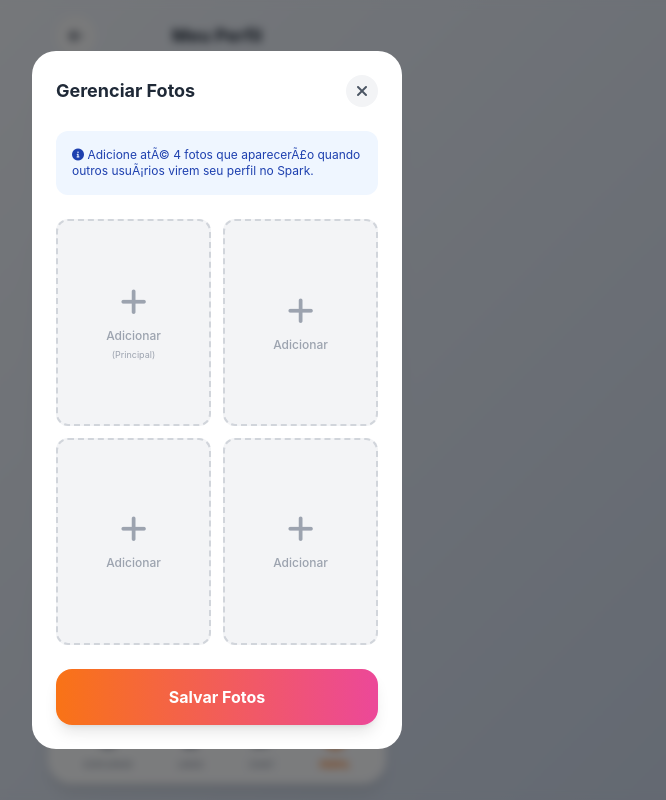
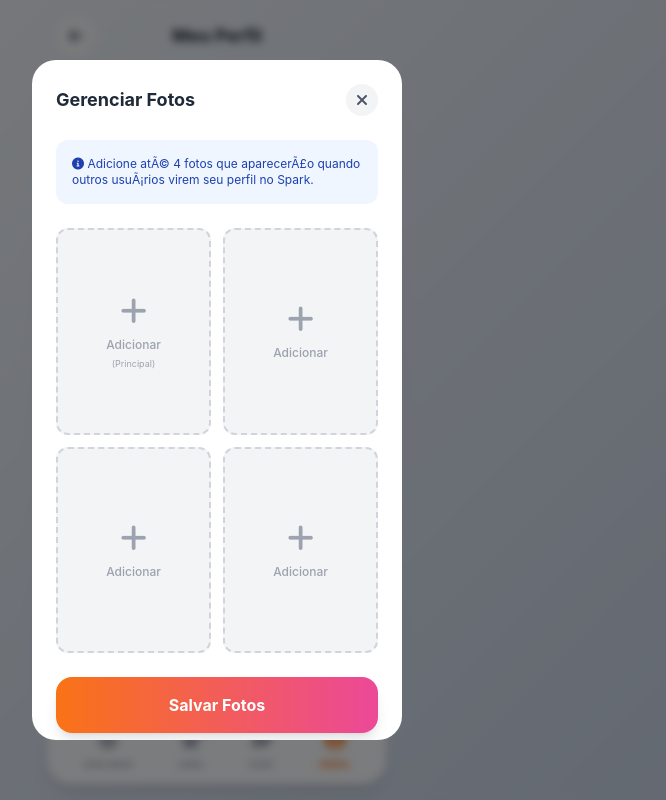
Before and after one commit to TeemotioBB/MINI-, a website: page perfil.html in a window 1280 px wide. Both pictures are taken after a click on the picture 532 px from the left and 133 px from the top of the page. Shown: the whole page, without its empty margins (423-1089 px from the left). Drawn offline with nearby package versions, Linux system fonts and the light colour scheme; no server answers; placeholder pictures from the web are drawn by us.

```diff
--- a/perfil.html
+++ b/perfil.html
@@ -9,6 +9,23 @@
   <script src="https://cdn.tailwindcss.com"></script>
   <link rel="stylesheet" href="https://cdnjs.cloudflare.com/ajax/libs/font-awesome/6.0.0/css/all.min.css">
   <link rel="stylesheet" href="style.css">
+  <style>
+  /* 🔥 CORREÇÃO MOBILE: Permite scroll na página de perfil */
+  html, body {
+    height: auto !important;
+    min-height: 100vh;
+    overflow-x: hidden !important;
+    overflow-y: auto !important;
+  }
+
+  /* Garante scroll nos modais */
+  #modal-photos .animate-slide-up,
+  #modal-edit .animate-slide-up {
+    max-height: 85vh;
+    overflow-y: auto;
+    -webkit-overflow-scrolling: touch;
+  }
+  </style>
 </head>
 
 <body>
```
